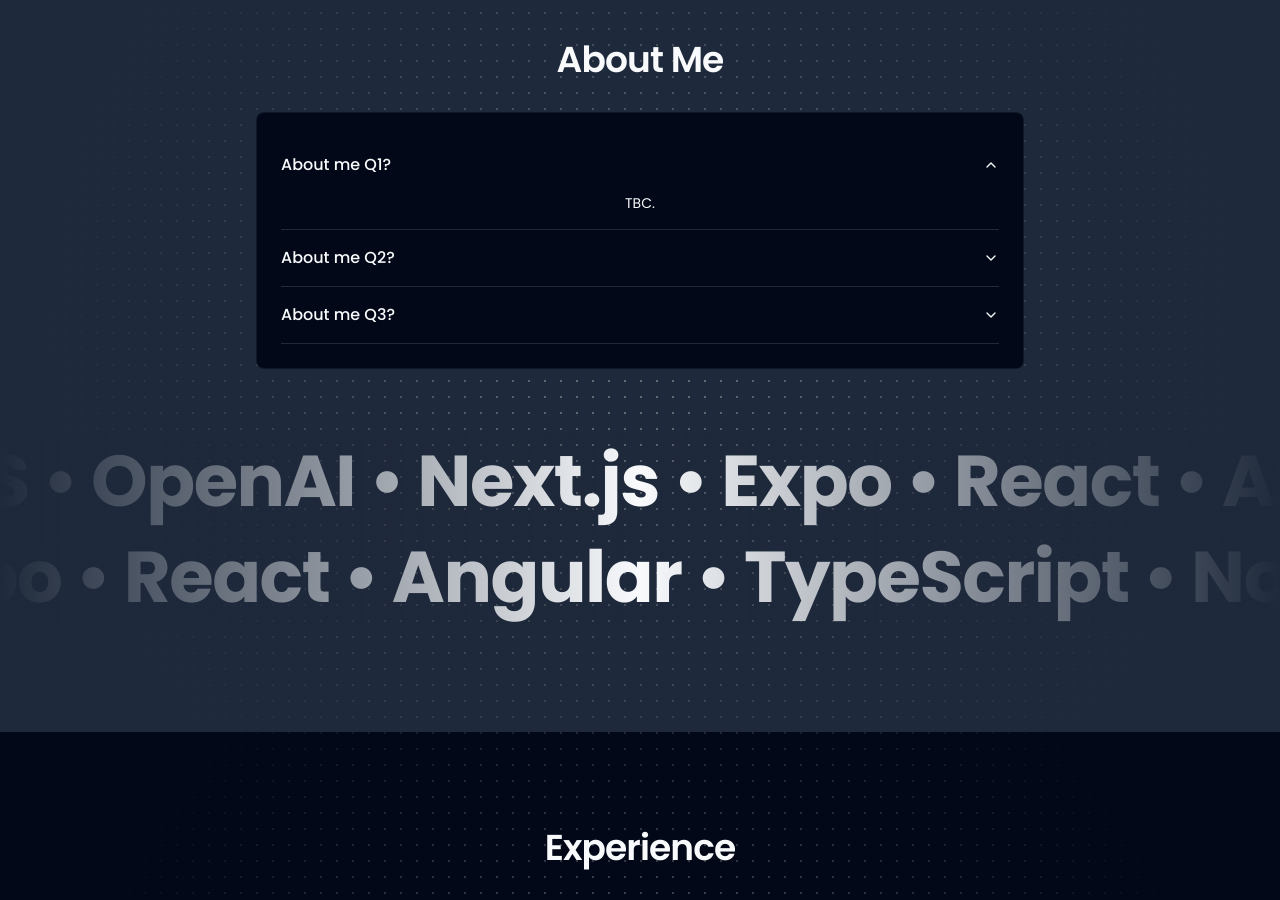
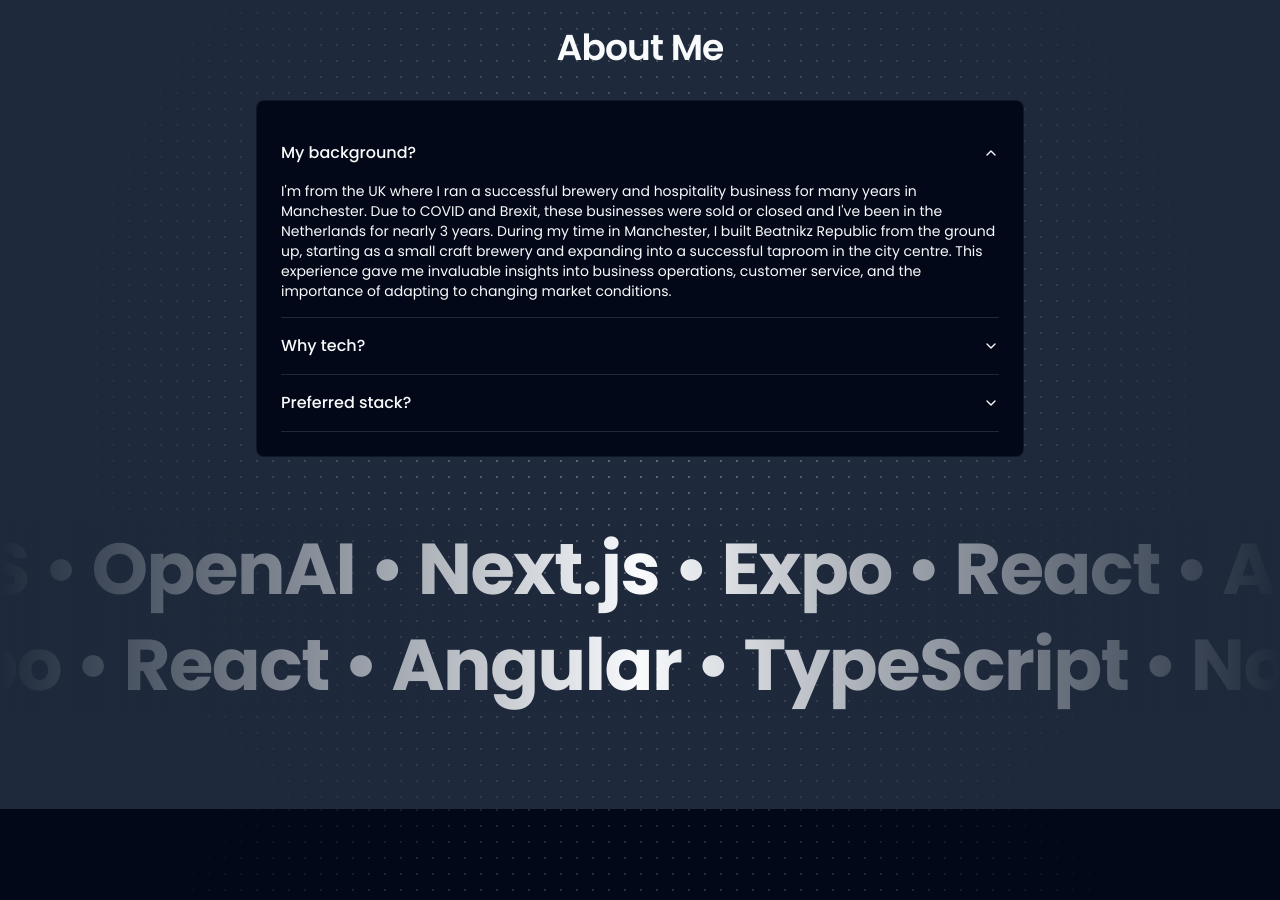
Before and after one commit to PaulGreetham/paul-greetham, a Next.js app: page / in a window 1280 px wide. Shown: the part 2300-3200 px from the top of the page. Built offline with nearby package versions, Linux system fonts and the light colour scheme.

Commit message:
about section info added

```diff
--- a/src/components/sections/about.tsx
+++ b/src/components/sections/about.tsx
@@ -38,23 +38,25 @@
         >
           <h2 className={cn(typography.h2, "mb-8")}>About Me</h2>
           <div className="mx-auto mb-8 max-w-3xl bg-card p-6 rounded-lg border border-border/50 hover:shadow-lg transition-shadow">
-            <Accordion type="single" collapsible defaultValue="item-1" className="w-full">
+            <Accordion type="single" collapsible defaultValue="item-1" className="w-full text-left">
               <AccordionItem value="item-1">
-                <AccordionTrigger>About me Q1?</AccordionTrigger>
-                <AccordionContent>
-                  TBC.
+                <AccordionTrigger>My background?</AccordionTrigger>
+                <AccordionContent className="text-left">
+                  I&apos;m from the UK where I ran a successful brewery and hospitality business for many years in Manchester. Due to COVID and Brexit, these businesses were sold or closed and I&apos;ve been in the Netherlands for nearly 3 years. During my time in Manchester, I built Beatnikz Republic from the ground up, starting as a small craft brewery and expanding into a successful taproom in the city centre. This experience gave me invaluable insights into business operations, customer service, and the importance of adapting to changing market conditions.
                 </AccordionContent>
               </AccordionItem>
+
               <AccordionItem value="item-2">
-                <AccordionTrigger>About me Q2?</AccordionTrigger>
-                <AccordionContent>
-                  TBC.
+                <AccordionTrigger>Why tech?</AccordionTrigger>
+                <AccordionContent className="text-left">
+                  I built the websites for the UK businesses, including Stripe integration for UK-wide online beer sales. I developed the artwork of the businesses and wanted to move into a role where I could combine creativity and functionality. The transition to tech was a natural progression as I found myself increasingly drawn to the technical aspects of running the business. During the pandemic, I took the opportunity to formally transition into tech, completing an intensive bootcamp at School of Applied Technology and securing my first role as a Frontend Developer. This career change has allowed me to merge my creative background with technical problem-solving.
                 </AccordionContent>
               </AccordionItem>
+
               <AccordionItem value="item-3">
-                <AccordionTrigger>About me Q3?</AccordionTrigger>
-                <AccordionContent>
-                  TBC.
+                <AccordionTrigger>Preferred stack?</AccordionTrigger>
+                <AccordionContent className="text-left">
+                  I have used Angular and TypeScript extensively in my professional work, but I am currently using React and this is my preference. I have built all of my personal projects using React and for my only commercial project, I have used my preferred stack of Next.js, React, TypeScript, Tailwind and Supabase, using Expo to deploy on iOS and Android. I&apos;m particularly passionate about creating responsive, accessible, and performant web applications. My experience with both Angular and React has given me a deep understanding of component-based architecture and state management. I&apos;m always eager to learn new technologies and currently exploring more advanced features of Next.js and React Server Components.
                 </AccordionContent>
               </AccordionItem>
             </Accordion>
```
